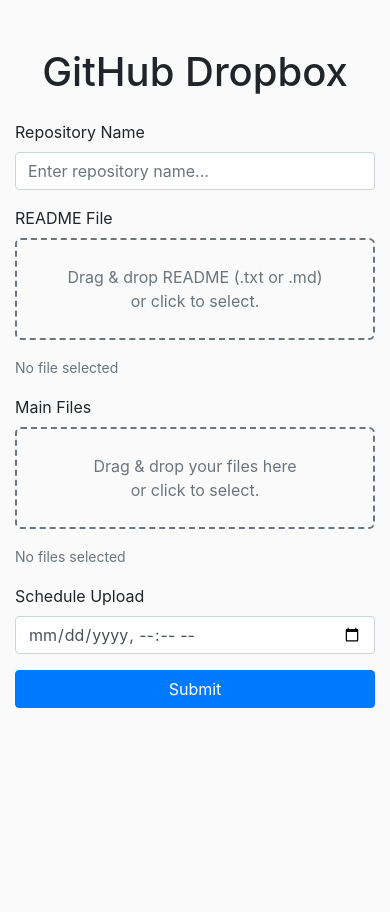
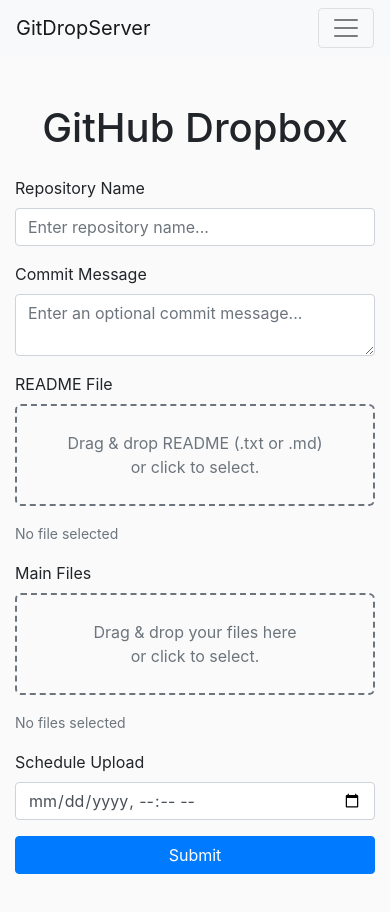
Before and after one commit to hansdevs/GitDropServer, a plain HTML site: page index.html in a window 390 px wide. Before the commit the page ends 844 px from the top, so only its background shows below. Drawn offline with nearby package versions, Linux system fonts and the light colour scheme.

Commit message:
Update index.html

```diff
--- a/index.html
+++ b/index.html
@@ -2,8 +2,8 @@
 <html lang="en">
 <head>
   <meta charset="UTF-8" />
-  <title>GitHub Dropbox</title>
-  <!-- Bootstrap CSS (CDN) -->
+  <title>GitDropServer</title>
+
   <link
     rel="stylesheet"
     href="https://cdn.jsdelivr.net/npm/bootstrap@4.6.2/dist/css/bootstrap.min.css"
@@ -11,9 +11,40 @@
   <link rel="stylesheet" href="styles.css" />
 </head>
 <body>
+  <nav class="navbar navbar-expand-md navbar-light bg-light">
+    <a class="navbar-brand" href="#">GitDropServer</a>
+    <button
+      class="navbar-toggler"
+      type="button"
+      data-toggle="collapse"
+      data-target="#navbarNav"
+      aria-controls="navbarNav"
+      aria-expanded="false"
+      aria-label="Toggle navigation"
+    >
+      <span class="navbar-toggler-icon"></span>
+    </button>
+
+    <div class="collapse navbar-collapse" id="navbarNav">
+      <ul class="navbar-nav mr-auto"></ul>
+      <form class="form-inline my-2 my-lg-0">
+        <div class="custom-control custom-switch">
+          <input
+            type="checkbox"
+            class="custom-control-input"
+            id="themeSwitch"
+          />
+          <label class="custom-control-label" for="themeSwitch">
+            Dark Mode
+          </label>
+        </div>
+      </form>
+    </div>
+  </nav>
+
   <div class="container py-5">
     <h1 class="mb-4 text-center">GitHub Dropbox</h1>
-    <!-- Repository Name Input -->
+
     <div class="form-group">
       <label for="repoName">Repository Name</label>
       <input
@@ -23,11 +54,21 @@
         placeholder="Enter repository name..."
       />
     </div>
-    <!-- README File -->
+
+    <div class="form-group">
+      <label for="commitMsg">Commit Message</label>
+      <textarea
+        id="commitMsg"
+        class="form-control"
+        rows="2"
+        placeholder="Enter an optional commit message..."
+      ></textarea>
+    </div>
+
     <div class="form-group">
       <label for="readmeInput">README File</label>
       <div class="dropzone" id="readmeDropzone">
-        <p>Drag &amp; drop README (.txt or .md) <br> or click to select.</p>
+        <p>Drag &amp; drop README (.txt or .md)<br> or click to select.</p>
         <input
           type="file"
           id="readmeInput"
@@ -37,7 +78,7 @@
       </div>
       <small class="text-muted" id="readmeFeedback">No file selected</small>
     </div>
-    <!-- Main File Dropbox (accepts everything) -->
+
     <div class="form-group">
       <label for="mainFilesInput">Main Files</label>
       <div class="dropzone" id="mainFilesDropzone">
@@ -51,6 +92,7 @@
       </div>
       <small class="text-muted" id="mainFilesFeedback">No files selected</small>
     </div>
+
     <div class="form-group">
       <label for="scheduleUpload">Schedule Upload</label>
       <input
@@ -59,10 +101,13 @@
         class="form-control"
       />
     </div>
+
     <button id="submitBtn" type="button" class="btn btn-primary btn-block">
       Submit
     </button>
   </div>
+
+  <script src="https://code.jquery.com/jquery-3.6.0.min.js"></script>
   <script src="https://cdn.jsdelivr.net/npm/bootstrap@4.6.2/dist/js/bootstrap.bundle.min.js"></script>
   <script src="script.js"></script>
 </body>
```
